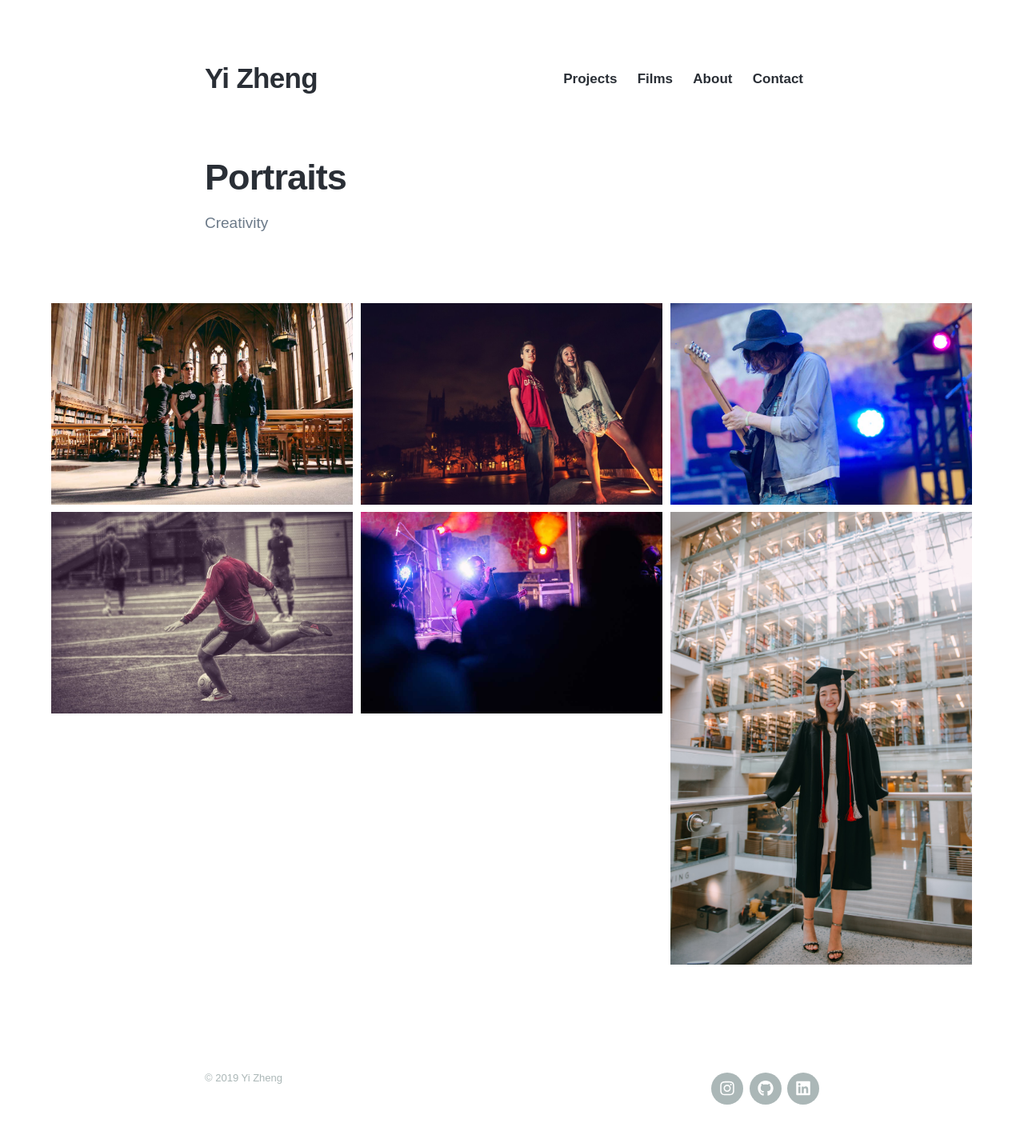
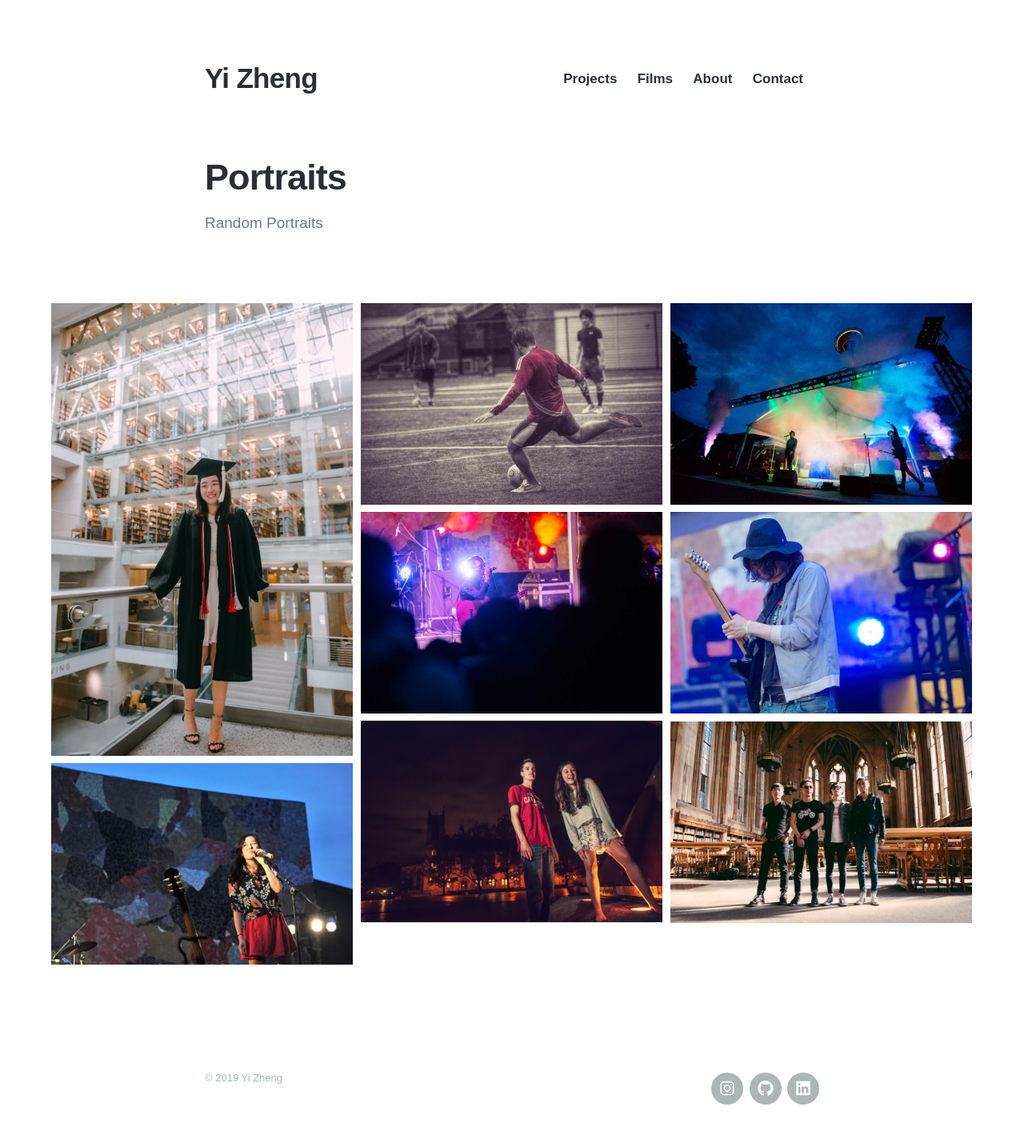
Before and after one commit to qpskcn1/ghpage-2019, a Jekyll site: the page built from _projects/Photography/portraits.md, in a window 1280 px wide. Shown: the whole page at 80% size. Built offline with Jekyll 4.4.1, drawn with Linux system fonts in a browser that asks for light colours; nearby versions of some CDN libraries; some web fonts are replaced.

```diff
--- a/_projects/Photography/portraits.md
+++ b/_projects/Photography/portraits.md
@@ -1,6 +1,6 @@
 ---
 title: 'Portraits'
-subtitle: 'Creativity'
+subtitle: 'Random Portraits'
 category: Photography
 date: 2014-05-03 00:00:00
 description:
@@ -8,7 +8,7 @@
 ---
 
 <div class="gallery" data-columns="3">
-	{% for image in site.static_files %}
+	{% for image in site.static_files reversed%}
 		{% if image.path contains '/images/projects/portraits/' %}
 			<img src="{{ site.baseurl }}{{ image.path }}" alt="image" />
 		{% endif %}
```
Also changed, not shown: images/projects/mixed_fruit/DSC_8065.jpg, images/projects/portraits/DSC_0054.jpg (added), images/projects/portraits/DSC_0182.jpg, images/projects/portraits/DSC_0348.jpg, images/projects/portraits/DSC_0880.jpg, images/projects/portraits/DSC_2002.jpg (added), images/projects/portraits/DSC_7770.jpg, images/projects/portraits/_DSC2002.jpg (deleted), 3 other files.
